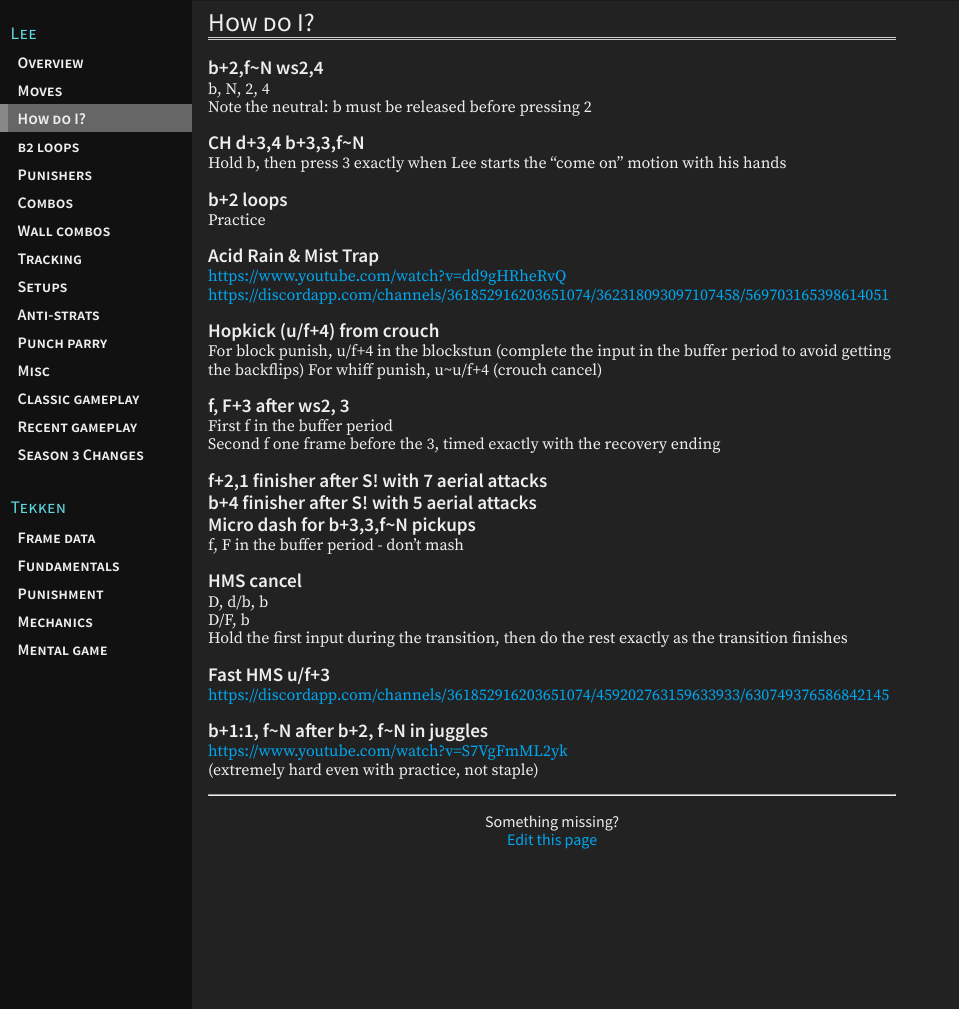
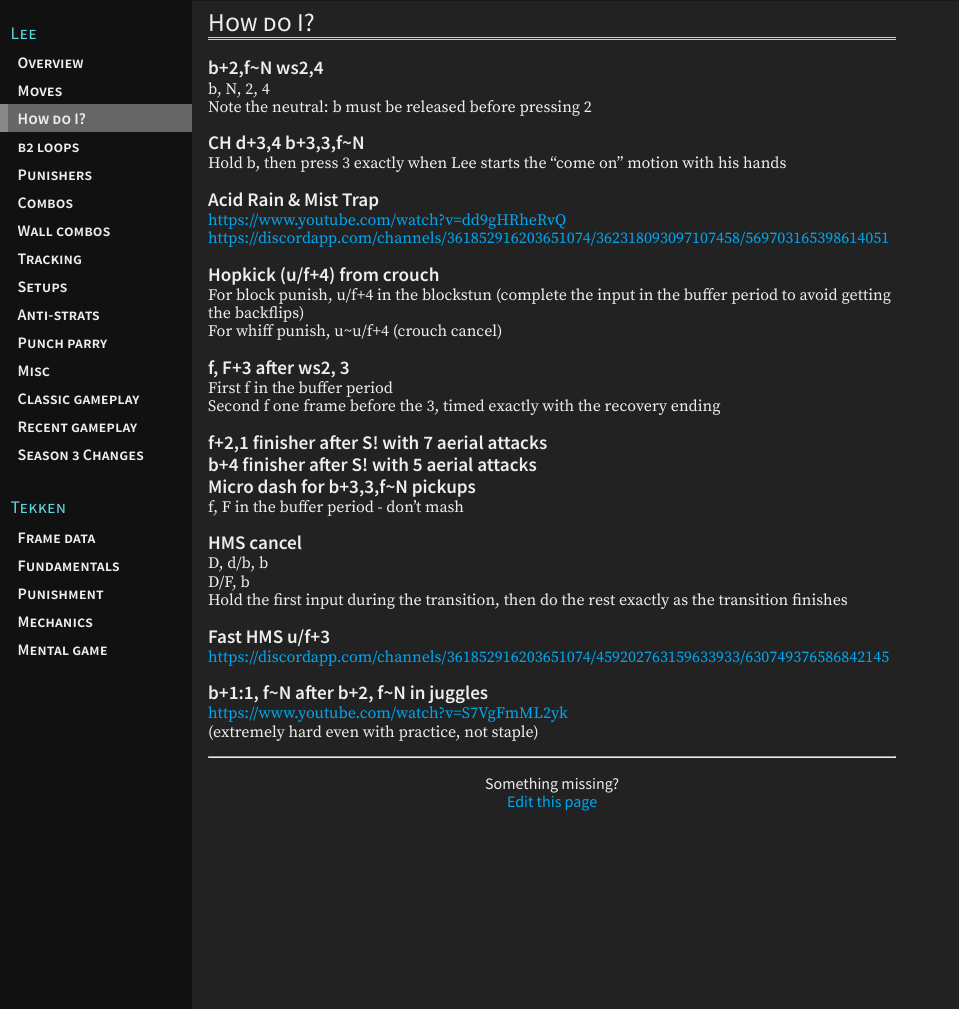
Before and after one commit to t7leeschool/t7leeschool.github.io, a Jekyll site: the page built from _pages/faq.md, in a window 1280 px wide and 1009 px high. Shown: the whole window, without its empty margins (0-959 px from the left). Built offline with Jekyll 4.4.1, drawn with Linux system fonts in a browser that asks for light colours.

Commit message:
remove b2 loops section from faq

```diff
--- a/_pages/faq.md
+++ b/_pages/faq.md
@@ -11,10 +11,6 @@ Note the neutral: b must be released before pressing 2
 
 Hold b, then press 3 exactly when Lee starts the "come on" motion with his hands
 
-## b+2 loops
-
-Practice
-
 ## Acid Rain & Mist Trap
 
 <https://www.youtube.com/watch?v=dd9gHRheRvQ>\\
@@ -22,7 +18,8 @@ Practice
 
 ## Hopkick (u/f+4) from crouch
 
-For block punish, u/f+4 in the blockstun (complete the input in the buffer period to avoid getting the backflips) For whiff punish, u\~u/f+4 (crouch cancel)
+For block punish, u/f+4 in the blockstun (complete the input in the buffer period to avoid getting the backflips)\\
+For whiff punish, u\~u/f+4 (crouch cancel)
 
 ## f, F+3 after ws2, 3
 
```
